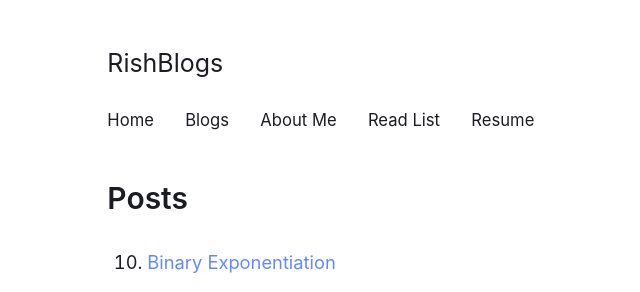
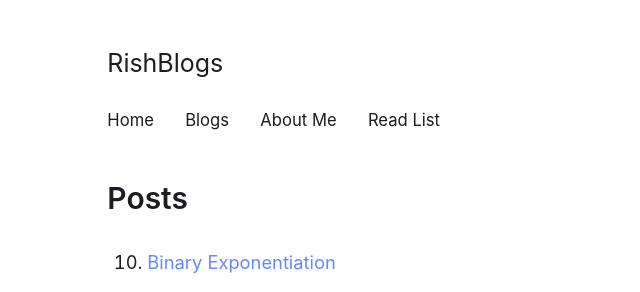
Before and after one commit to rish-singhal/blogs, a Jekyll site: the page built from index.html, in a window 1280 px wide. Shown: the top 292 px of the page, without its empty margins (196-836 px from the left). Built offline with Jekyll 4.4.1, drawn with Linux system fonts in a browser that asks for light colours.

Commit message:
removed resume

```diff
--- a/_config.yml
+++ b/_config.yml
@@ -29,7 +29,7 @@ navigation:
   - {file: "index.html", icon: home}
   - {file: "about_me.md", icon: address-card}
   - {file: "resources.md", icon: list}
-  - {title: Resume, icon: link, url: "https://github.com/rish-singhal/Resume/blob/main/resume_rishabh_singhal.pdf"}
+#  - {title: Resume, icon: link, url: "https://github.com/rish-singhal/Resume/blob/main/resume_rishabh_singhal.pdf"}
 
 external:                    # see http://fontawesome.com/icons
  - {title: Mail, icon: envelope, url: "mailto:rishabh.singhal@research.iiit.ac.in"}
```
